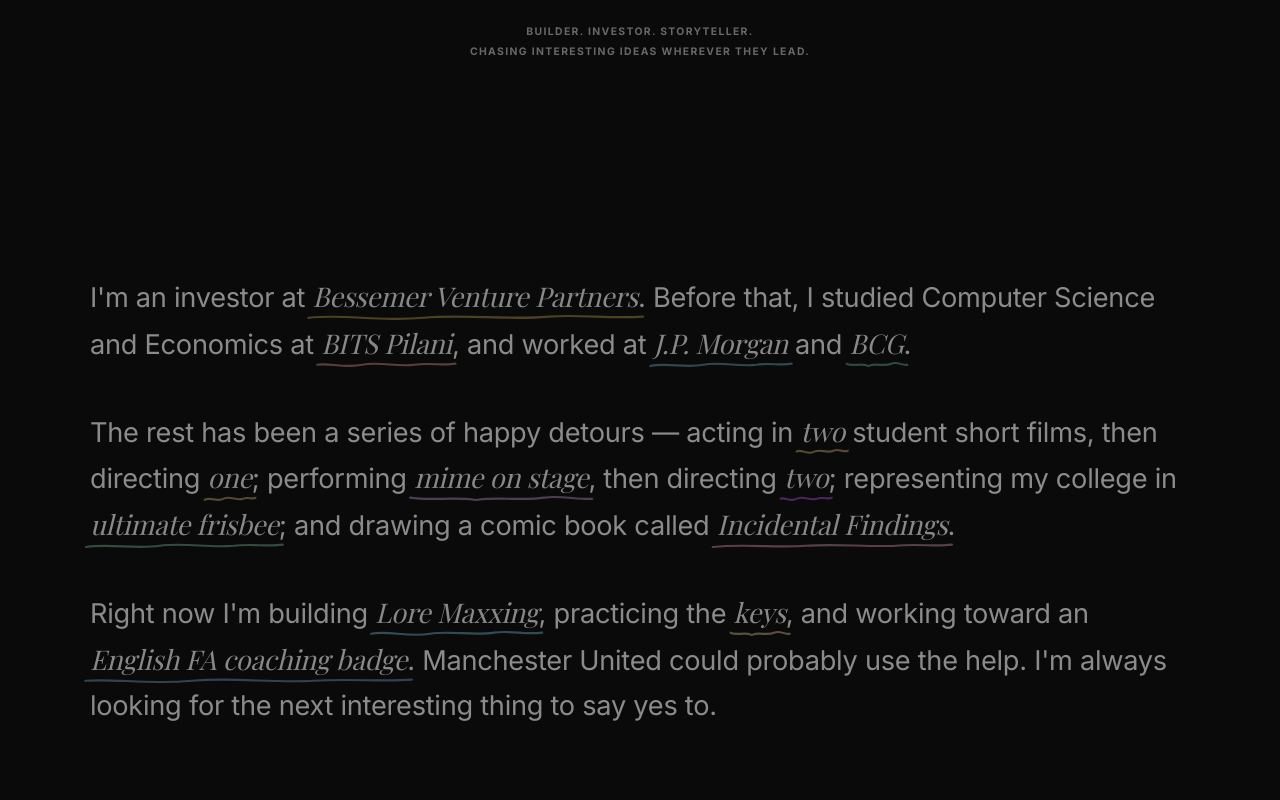
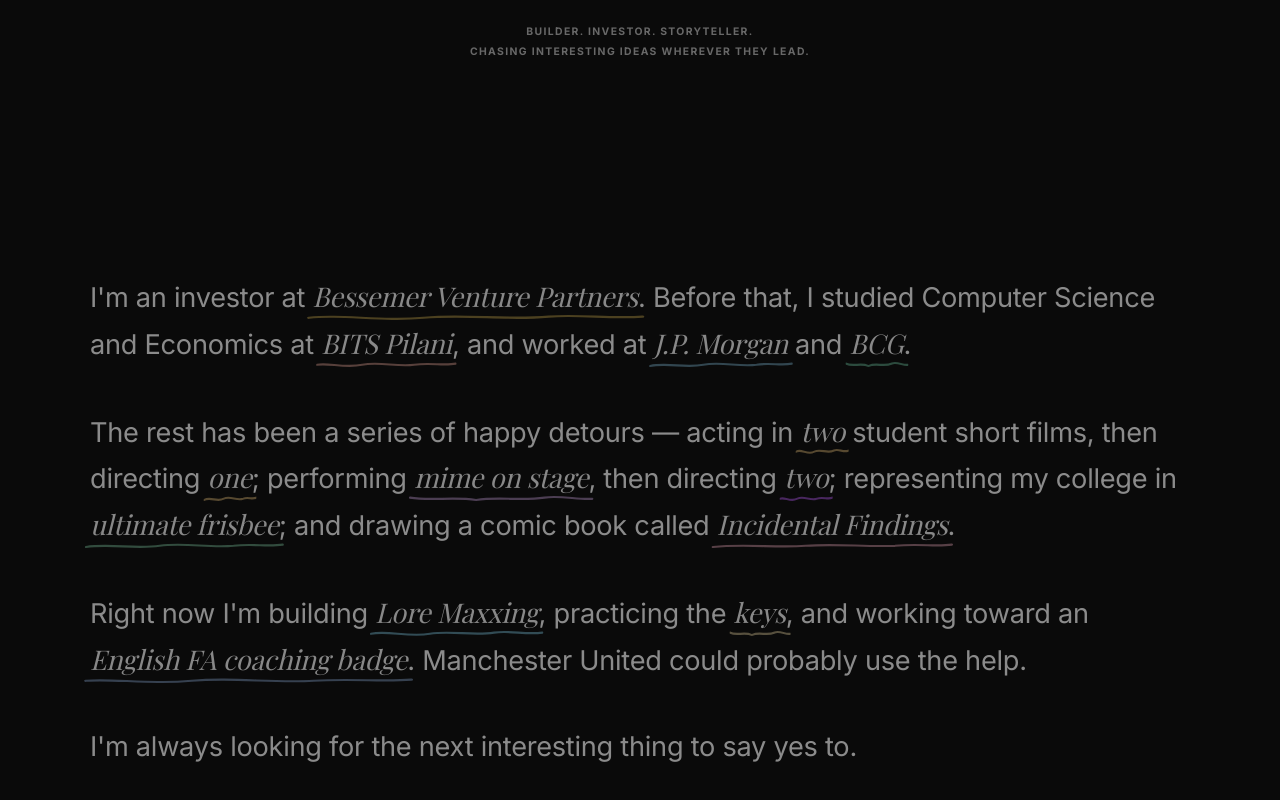
Before and after one commit to TDShah26/personal-website, a React (Vite) app: page / in a window 1280 px wide. Shown: the part 686-1486 px from the top of the page. Built offline with nearby package versions, Linux system fonts and the light colour scheme.

Commit message:
style: move final sentence to its own paragraph

```diff
--- a/src/components/Bio.jsx
+++ b/src/components/Bio.jsx
@@ -283,6 +283,9 @@
           <Sentence delay={BASE + GAP * 4} isInView={isInView}>
             Manchester United could probably use the help.{' '}
           </Sentence>
+        </p>
+
+        <p className="bio-para">
           <Sentence delay={BASE + GAP * 5} isInView={isInView}>
             I'm always looking for the next interesting thing to say yes to.
           </Sentence>
```
